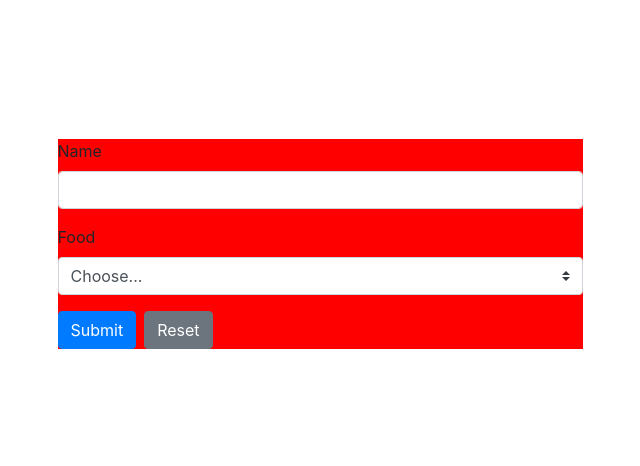
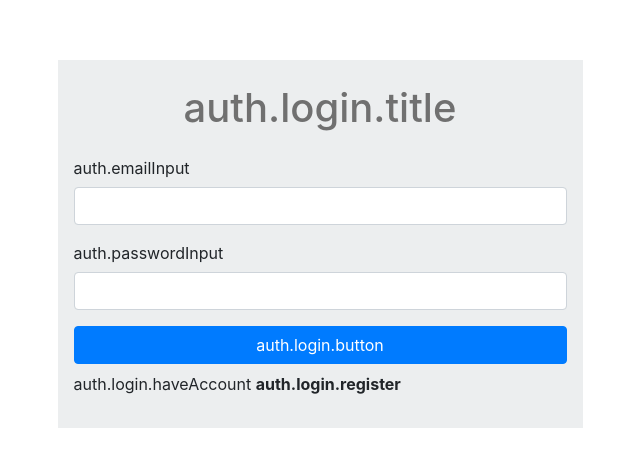
Before and after one commit to sabaashrafi/admin-challange, a Nuxt app: page /auth/login in a window 1280 px wide. Shown: the part 156-622 px from the top of the page, without its empty margins (320-960 px from the left). Built offline with nearby package versions, Linux system fonts and the light colour scheme.

Commit message:
💄 chore: create static login page

```diff
--- a/assets/_colors.scss
+++ /dev/null
@@ -1,4 +0,0 @@
-$primary        :       '#22222';
-
-
-$bg-gray        :       '#eceeef'
--- /dev/null
+++ b/assets/scss/_colors.scss
@@ -0,0 +1,11 @@
+$primary        :       #222222;
+$warm-grey      :       #707070;
+$bg-gray        :       #eceeef;
+
+
+
+
+
+.warm-grey{
+    color: $warm-grey ;
+}
--- /dev/null
+++ b/assets/scss/main.scss
@@ -0,0 +1 @@
+@import './colors';
--- a/nuxt.config.js
+++ b/nuxt.config.js
@@ -16,8 +16,7 @@ export default {
   },
 
   // Global CSS (https://go.nuxtjs.dev/config-css)
-  css: [
-  ],
+  css: ['~/assets/scss/main.scss'],
   env: {
     baseUrl: process.env.BASE_URL || 'http://localhost:3000'
   },
@@ -41,7 +40,8 @@ export default {
     // https://go.nuxtjs.dev/axios
     '@nuxtjs/axios',
     // https://i18n.nuxtjs.org/
-    'nuxt-i18n'
+    'nuxt-i18n',
+    '@nuxtjs/style-resources'
   ],
 
   /**
@@ -65,6 +65,12 @@ export default {
       }
     ],
     defaultLocale: 'en'
+  },
+  /*
+   ** styleResources configuration
+   */
+  styleResources: {
+    scss: ['./assets/scss/main.scss']
   },
   // Axios module configuration (https://go.nuxtjs.dev/config-axios)
   axios: {
--- a/package.json
+++ b/package.json
@@ -17,8 +17,10 @@
     "bootstrap": "^4.5.2",
     "bootstrap-vue": "^2.17.3",
     "core-js": "^3.6.5",
+    "node-sass": "^5.0.0",
     "nuxt": "^2.14.6",
     "nuxt-i18n": "^6.16.0",
+    "sass-loader": "^10.1.0",
     "vuelidate": "^0.7.6"
   },
   "devDependencies": {
--- a/pages/auth/login.vue
+++ b/pages/auth/login.vue
@@ -1,78 +1,67 @@
 <template>
-  <div class="login-box">
+  <div class="login-box p-3 pt-4">
+    <h1 class="warm-grey text-center mb-4">
+      {{ $t('auth.login.title') }}
+    </h1>
     <b-form @submit.stop.prevent="onSubmit" @keydown.enter="onSubmit">
-      <b-form-group id="example-input-group-1" label="Name" label-for="example-input-1">
+      <b-form-group :label="$t('auth.emailInput')">
         <b-form-input
-          id="example-input-1"
-          v-model="$v.form.name.$model"
-          name="example-input-1"
-          :state="validateState('name')"
-          aria-describedby="input-1-live-feedback"
+          v-model="$v.form.email.$model"
+          name="email"
+          :state="validateState('email')"
         />
-
-        <b-form-invalid-feedback
-          id="input-1-live-feedback"
-        >
-          This is a required field and must be at least 3 characters.
-        </b-form-invalid-feedback>
+        <div v-if="submitted && $v.form.email.$error" class="invalid-feedback">
+          <span v-if="!$v.form.email.required">{{ $t('auth.validation.require') }}</span>
+          <span v-if="!$v.form.email.email">{{ $t('auth.validation.email') }}</span>
+        </div>
+      </b-form-group>
+      <b-form-group :label="$t('auth.passwordInput')">
+        <b-form-input
+          v-model="$v.form.password.$model"
+          name="password"
+          type="password"
+          :state="validateState('password')"
+        />
+        <div v-if="submitted && $v.form.password.$error" class="invalid-feedback">
+          <span v-if="!$v.form.password.required">{{ $t('auth.validation.require') }}</span>
+        </div>
       </b-form-group>
 
-      <b-form-group id="example-input-group-2" label="Food" label-for="example-input-2">
-        <b-form-select
-          id="example-input-2"
-          v-model="$v.form.food.$model"
-          name="example-input-2"
-          :options="foods"
-          :state="validateState('food')"
-          aria-describedby="input-2-live-feedback"
-        />
-
-        <b-form-invalid-feedback id="input-2-live-feedback">
-          This is a required field.
-        </b-form-invalid-feedback>
-      </b-form-group>
-
-      <b-button type="submit" variant="primary">
-        Submit
-      </b-button>
-      <b-button class="ml-2" @click="resetForm()">
-        Reset
+      <b-button block type="submit" variant="primary">
+        {{ $t('auth.login.button') }}
       </b-button>
     </b-form>
+    <p class="mt-2">{{ $t('auth.login.haveAccount') }} <strong @click="$router.push('/register')">{{ $t('auth.login.register') }}</strong></p>
   </div>
 </template>
 <script>
-import { required, minLength } from 'vuelidate/lib/validators'
+import { required, email } from 'vuelidate/lib/validators'
 
 export default {
   layout: 'authLayout',
   data () {
     return {
-      foods: [
-        { value: null, text: 'Choose...' },
-        { value: 'apple', text: 'Apple' },
-        { value: 'orange', text: 'Orange' }
-      ],
+      submitted: false,
       form: {
-        name: null,
-        food: null
+        email: null,
+        password: null
       }
     }
   },
   validations: {
     form: {
-      food: {
+      password: {
         required
       },
-      name: {
+      email: {
         required,
-        minLength: minLength(3)
+        email
       }
     }
   },
   methods: {
-
     onSubmit () {
+      this.submitted = true
       this.$v.form.$touch()
       if (this.$v.form.$anyError) {
         return
@@ -85,6 +74,6 @@ export default {
 </script>
 <style lang="scss">
 .login-box{
-  background-color: red;
+  background-color:$bg-gray;
 }
 </style>
```
Also changed, not shown: locales/en/index.js (+22 -0 lines), assets/main.scss (deleted), 1 other file (tests, documents, lock files or other folders).
